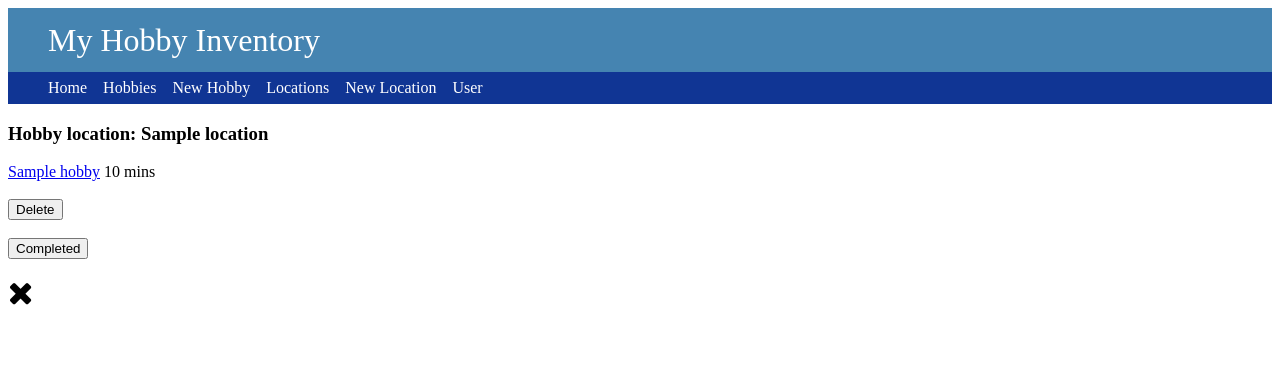
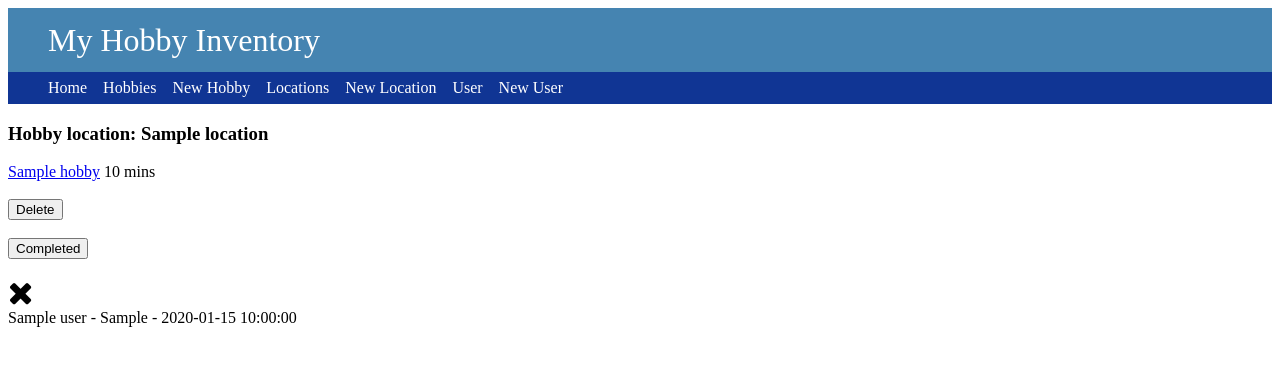
Before and after one commit to SamuelSeFe/My_Hobbiez_Inventory, a Flask app: page /hobbies in a window 1280 px wide. Shown: the top 366 px of the page. Run offline with Flask 2, Linux system fonts and the light colour scheme; a database or web service that is not in the repository returns one stand-in record (values such as "Sample title"); some libraries are stand-ins or nearby versions.

Commit message:
created working method displaying users time and energy. Also linked a completed hobby to interact with user's time and energy

```diff
--- a/console.py
+++ b/console.py
@@ -30,7 +30,7 @@ hobby_repository.save(hobby3)
 hobby4 = Hobby("Watch a film", location1, 150, 10, -15, "Once every week or two")
 hobby_repository.save(hobby4)
 
-user1 = User()
+user1 = User(None, None, None)
 user_repository.save(user1)
 
 
--- a/controllers/hobby_controller.py
+++ b/controllers/hobby_controller.py
@@ -3,6 +3,7 @@ from flask import Blueprint
 from models.hobby import Hobby
 import repositories.hobby_repository as hobby_repository
 import repositories.location_repository as location_repository
+import repositories.user_repository as user_repository
 
 hobby_blueprint = Blueprint("hobbies", __name__)
 
@@ -11,7 +12,8 @@ hobby_blueprint = Blueprint("hobbies", __name__)
 @hobby_blueprint.route('/hobbies')
 def hobbies():
     hobbies = hobby_repository.select_all()
-    return render_template('hobbies/index.html', all_hobbies = hobbies)
+    user = user_repository.select(2)
+    return render_template('hobbies/index.html', all_hobbies = hobbies, user = user)
 
 # NEW
 # GET '/hobby/new'
@@ -70,12 +72,13 @@ def update_hobby(id):
 
 @hobby_blueprint.route('/hobbies/<id>/completed', methods=['POST'])
 def completed_hobby(id):
+    hobby = hobby_repository.select(id)
     hobby_repository.hobby_completed(id)
+    user_repository.completed_hobby(hobby, 2)
     return redirect('/hobbies')
 
-
 # DELETE
-# DELTE (POST) '/hobbies/<id>
+# DELETE (POST) '/hobbies/<id>
 @hobby_blueprint.route('/hobbies/<id>/delete', methods=['POST'])
 def delete_hobby(id):
     hobby_repository.delete(id)
--- a/models/user.py
+++ b/models/user.py
@@ -1,6 +1,7 @@
 class User:
 
-    def __init__(self, _name, _current_energy, _time_available):
+    def __init__(self, _name, _current_energy, _time_available, _id = None):
         self.name = _name
         self.current_energy = _current_energy
         self.time_available = _time_available
+        self.id = _id
--- a/repositories/user_repository.py
+++ b/repositories/user_repository.py
@@ -21,17 +21,33 @@ def select_all():
         users.append(user)
     return users
 
-def select(name):
+def select(id):
     user = None
-    sql = "SELECT * FROM users WHERE name = %s"
-    values = [name]
+    sql = "SELECT * FROM users WHERE id = %s"
+    values = [id]
     results = run_sql(sql, values)
 
     if results:
         result = results[0]
-        user = User(result['name'], result['current_energy'], result['time_available'])
+        user = User(result['name'], result['current_energy'], result['time_available'], result['id'])
     return user
 
 def delete_all():
     sql = "DELETE FROM users"
     run_sql(sql)
+
+def update(user):
+    sql = "UPDATE users SET (name, current_energy, time_available) = (%s, %s, %s) WHERE id = %s"
+    values = [user.name, user.current_energy, user.time_available, user.id]
+    run_sql(sql, values)
+
+# function taking hobby as argument and user as object and subtract
+
+def completed_hobby(hobby, user_id):
+    user = select(user_id)
+    breakpoint()
+    user_energy = user.current_energy - hobby.energy_expenditure
+    user_time = user.time_available - hobby.duration
+    user.current_energy = user_energy
+    user.time_available = user_time
+    update(user)
--- a/templates/base.html
+++ b/templates/base.html
@@ -19,7 +19,8 @@
             <li><a href="/hobby/new">New Hobby</a></li>
             <li><a href="/locations">Locations</a></li>
             <li><a href="/location/new">New Location</a></li>
-            <li><a href="/user/new">User</a></li>
+            <li><a href="/users">User</a></li>
+            <li><a href="/user/new">New User</a></li>
         </ul>
     </nav>
 
--- a/templates/hobbies/index.html
+++ b/templates/hobbies/index.html
@@ -30,4 +30,8 @@
   </div>
 
 {% endfor %}
+
+<div>{{ user.name }} - {{ user.current_energy }} - {{ user.time_available }}</div>
+
+
 {% endblock %}
--- a/templates/hobbies/new.html
+++ b/templates/hobbies/new.html
@@ -36,7 +36,7 @@
       {% for location in all_locations %}
         <option value="{{ location.id }}">{{ location.name }}</option>
       {% endfor %}
-    </select>
+    </select>ß
   </div>
 
   <div>
```
Also changed, not shown: controllers/user_controller.py (+28 -2 lines), templates/users/index.html (+14 -0 lines), templates/users/show.html (added, +11 -0 lines), templates/users/new.html (indentation only).
